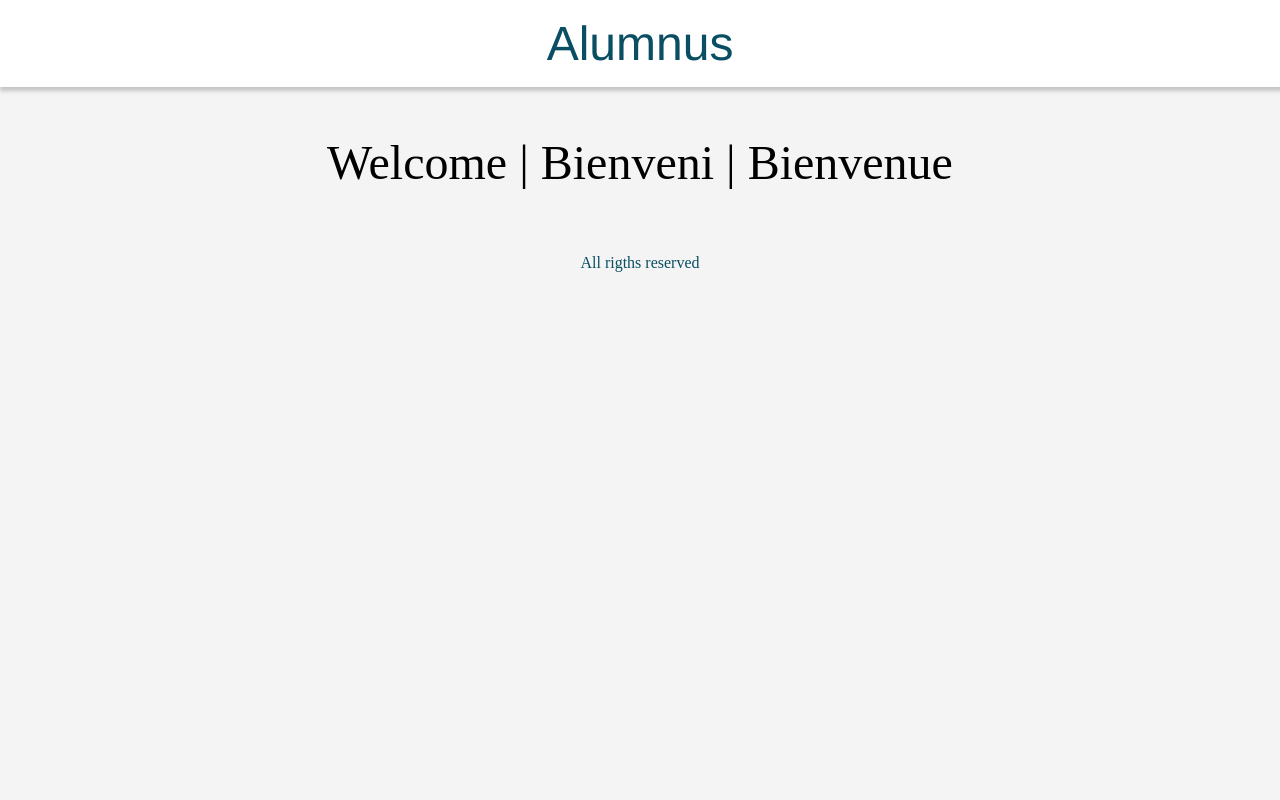
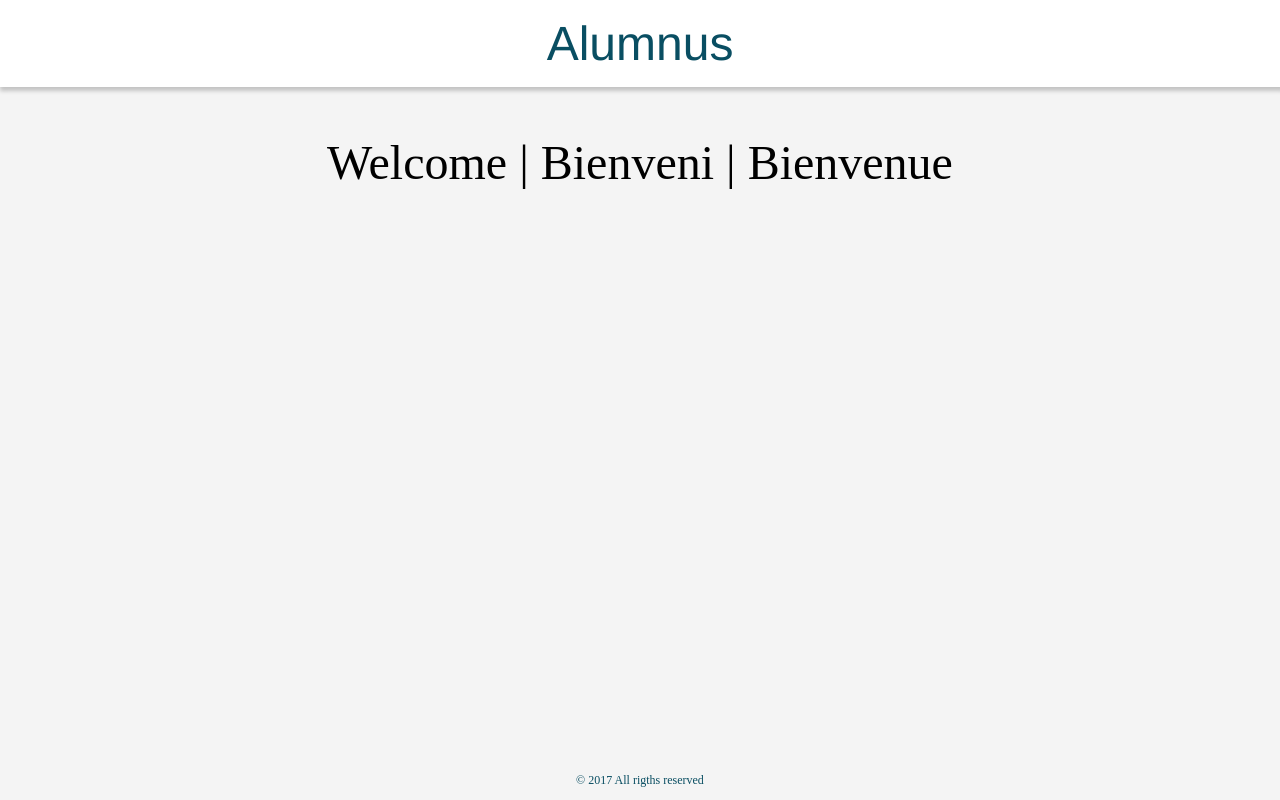
Before and after one commit to efleurine/alumnus, a Next.js app: page / in a window 1280 px wide. Built offline with nearby package versions, Linux system fonts and the light colour scheme.

Commit message:
Replace all rights reserved at the bottom of the screen

```diff
--- a/components/Footer.js
+++ b/components/Footer.js
@@ -3,10 +3,10 @@ import React from 'react'
 function Footer() {
   return (
     <div className="fix-bottom">
-      <p className="tc">All rigths reserved</p>
+      <p className="tc f7">© 2017 All rigths reserved</p>
       <style jsx>{`
         .fix-bottom {
-          position: relative;
+          position: absolute;
           bottom: 0;
           width: 100%;
           height: auto;
```
